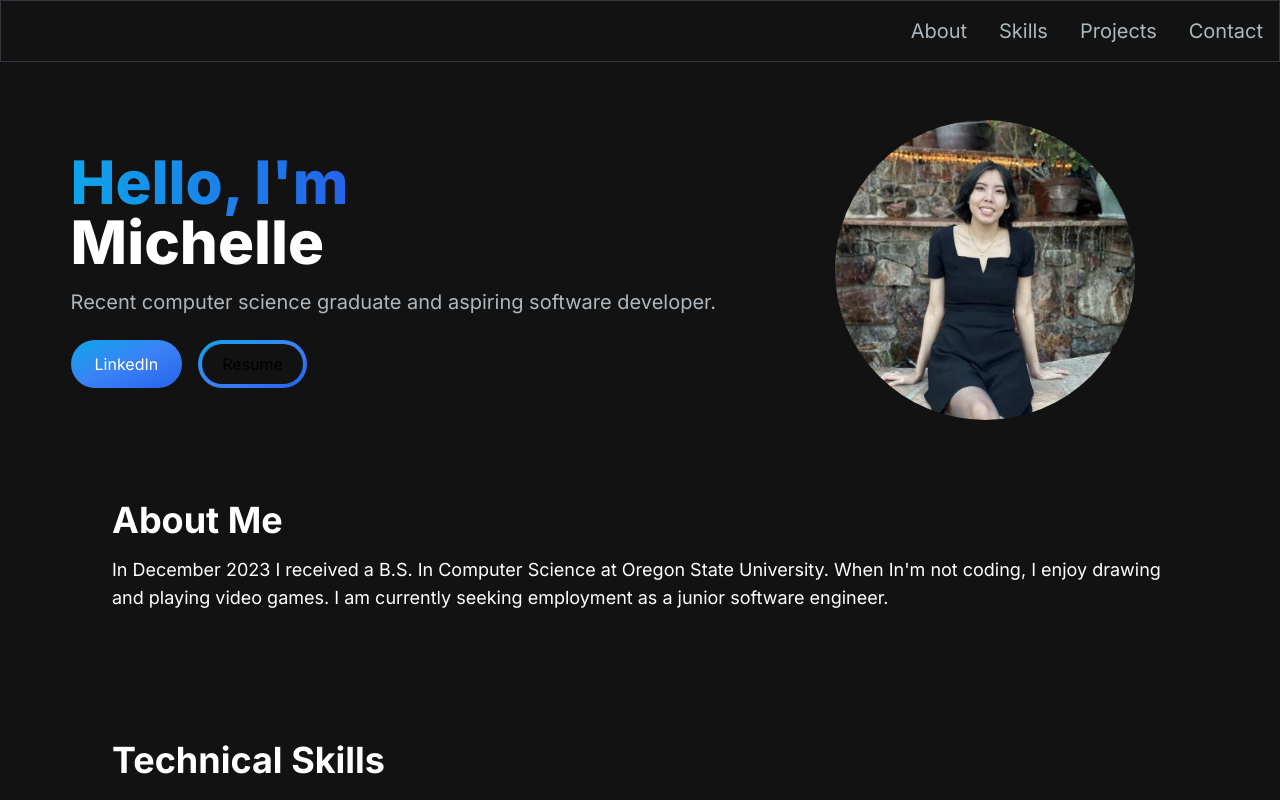
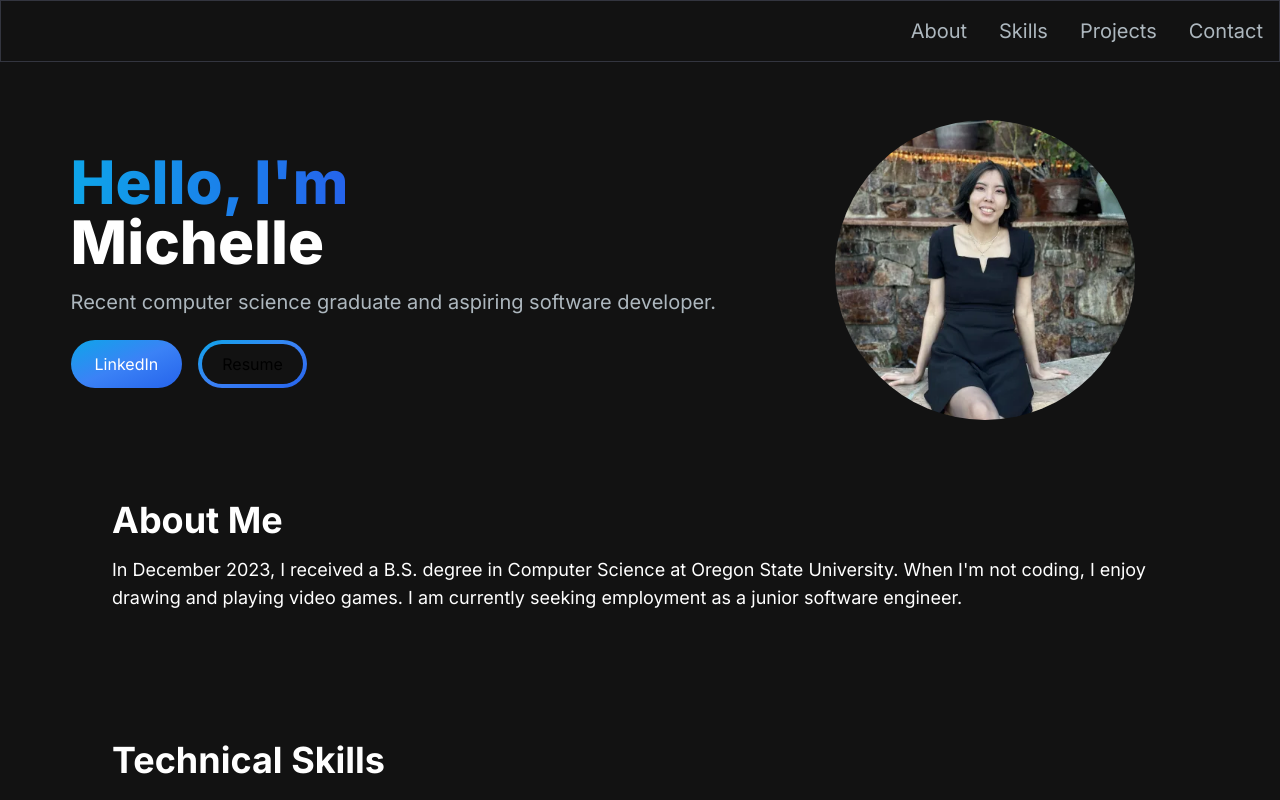
Before and after one commit to chengmic/portfolio-website, a Next.js app: page / in a window 1280 px wide. Shown: the top 800 px of the page. Built offline with nearby package versions, Linux system fonts and the light colour scheme.

Commit message:
fix typo in about me section

```diff
--- a/app/components/AboutSection.jsx
+++ b/app/components/AboutSection.jsx
@@ -5,7 +5,7 @@ const AboutSection = () => {
         <div className="mt-4 text-left flex flex-col h-full">
           <h2 className="text-4xl font-bold text-white mb-4">About Me</h2>
           <p className="text-base lg:text-lg">
-          In December 2023 I received a B.S. In Computer Science at Oregon State University. When In&apos;m not coding, I enjoy drawing and playing video games. I am currently seeking employment as a junior software engineer.
+          In December 2023, I received a B.S. degree in Computer Science at Oregon State University. When I&apos;m not coding, I enjoy drawing and playing video games. I am currently seeking employment as a junior software engineer.
           </p>
         </div>
       </div>
```
